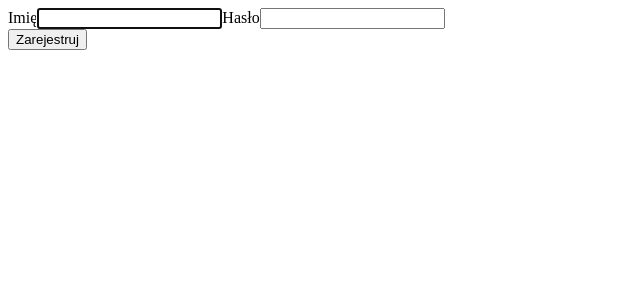
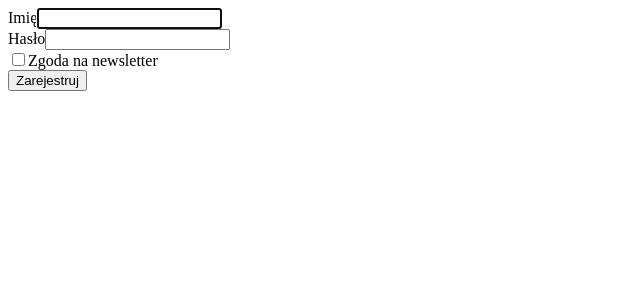
Before and after one commit to wjola/registration, a React (Create React App) app: page / in a window 1280 px wide. Shown: the top 300 px of the page, without its empty margins (0-640 px from the left). Built offline with nearby package versions, Linux system fonts and the light colour scheme.

Commit message:
Handle newsletter consent

```diff
--- a/src/components/FormInput.js
+++ b/src/components/FormInput.js
@@ -2,10 +2,10 @@ import { forwardRef } from "react";
 
 const FormInput = forwardRef(({ type, id, label}, ref) => {
   return (
-    <>
+    <div>
       <label htmlFor={id}>{label}</label>
       <input ref={ref} type={type} id={id} />
-    </>
+    </div>
   );
 });
 
--- /dev/null
+++ b/src/components/NewsletterConsent.js
@@ -0,0 +1,17 @@
+const NewsletterConsent = ({ isChecked, onChange }) => {
+
+  return (
+    <div>
+      <input
+        type="checkbox"
+        id="newsletter"
+        label="Newsletter consent"
+        onChange={onChange}
+        checked={isChecked}
+      />
+      <label htmlFor="newsletter">Zgoda na newsletter</label>
+    </div>
+  );
+}
+
+export default NewsletterConsent;
--- a/src/components/RegistrationForm.js
+++ b/src/components/RegistrationForm.js
@@ -1,13 +1,16 @@
 import { useState, useRef, useEffect } from 'react';
 import FormInput from "./FormInput";
 import FormInfo from './FormInfo';
+import NewsletterConsent from './NewsletterConsent';
 import useValidation from '../hooks/useValidation';
 
 const RegistrationForm = () => {
   const [isValidationSuccessful, setIsValidationSuccessful] = useState(false);
   const [isValidationError, setIsValidationError] = useState(false);
+  const [isNewsletterConsent, setIsNewsletterConsent] = useState(false);
   const nameRef = useRef(null);
   const passwordRef = useRef(null);
+  const emailRef = useRef(null);
   const { isNonEmpty } = useValidation();
 
   const validateForm = () => {
@@ -24,6 +27,10 @@ const RegistrationForm = () => {
     validateForm();
   }
 
+  const onNewsletterConsentChange = () => {
+    setIsNewsletterConsent(prev => !prev);
+  }
+
   useEffect(() => {
     nameRef.current.focus();
   }, []);
@@ -38,10 +45,23 @@ const RegistrationForm = () => {
           id="password"
           label="Hasło"
         />
+        <NewsletterConsent
+          isChecked={isNewsletterConsent}
+          onChange={onNewsletterConsentChange}
+        />
       </div>
+      {isNewsletterConsent &&
+        <FormInput
+          ref={emailRef}
+          type="email"
+          id="email"
+          label="Email"
+        />
+      }
       <button type="submit">Zarejestruj</button>
       {isValidationSuccessful && <FormInfo message="Pomyślna rejestracja" />}
       {isValidationError && <FormInfo message="Błąd walidacji" />}
+
     </form>
   );
 }
```
